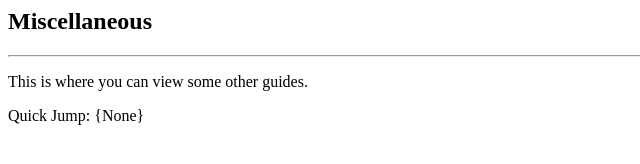
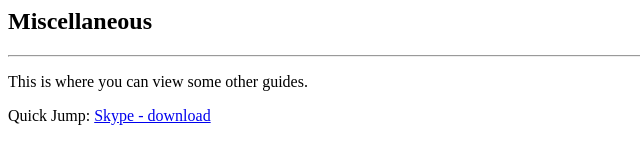
Before and after one commit to devoter-fyc/miscellaneous, a plain HTML site: page index.html in a window 1280 px wide. Shown: the whole page, without its empty margins (0-640 px from the left). Drawn offline with Linux system fonts and the light colour scheme.

Commit message:
Update index.html

```diff
--- a/index.html
+++ b/index.html
@@ -10,6 +10,6 @@
         <h2>Miscellaneous</h2>
         <hr />
         <p>This is where you can view some other guides.</p>
-        <p>Quick Jump: {None}</p>
+        <p>Quick Jump: <a href="https://devoter-fyc.github.io/miscellaneous/install_skype/how_to">Skype - download</a></p>
     </body>
 </html>
```
